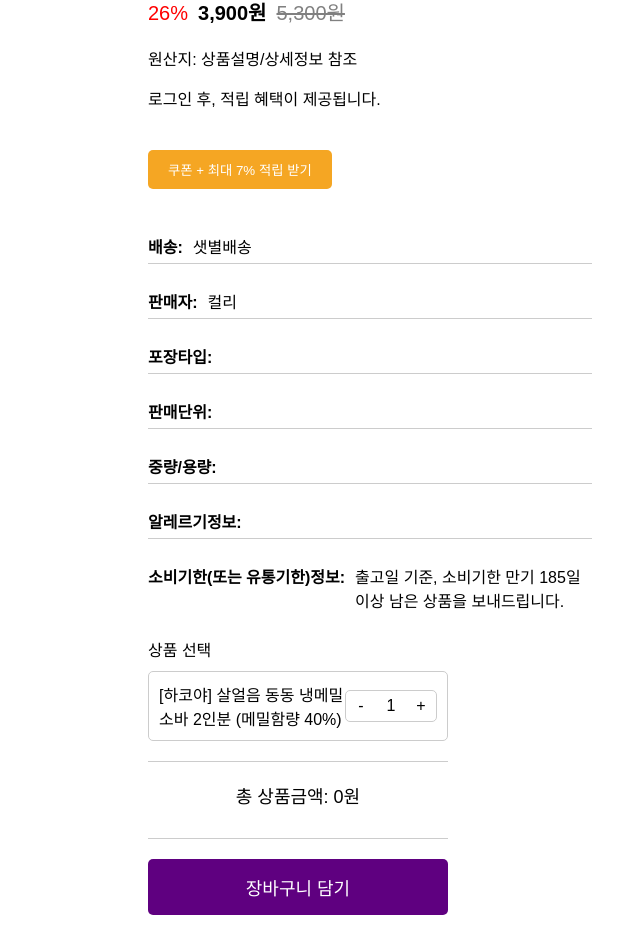
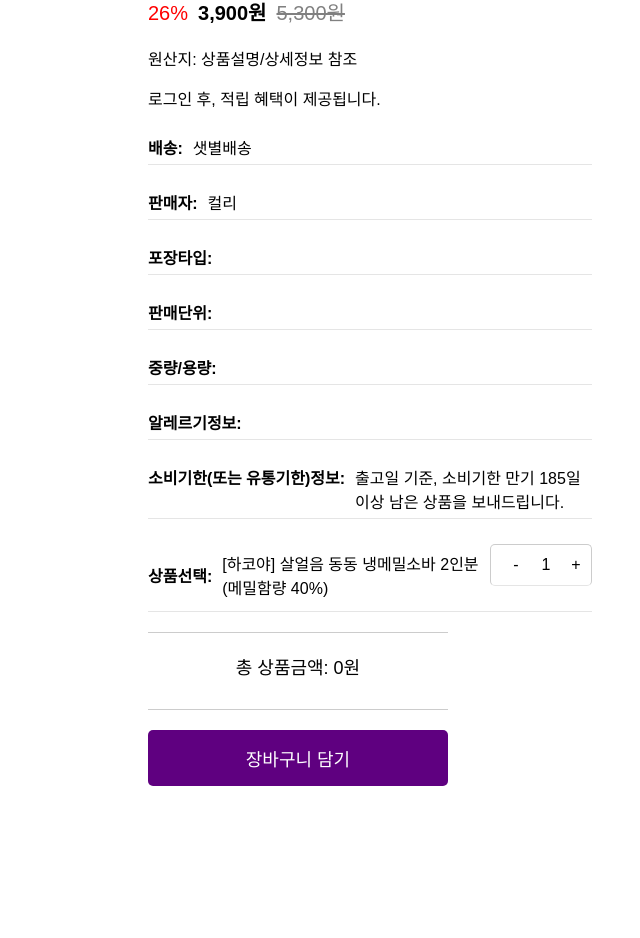
Before and after one commit to daegwan00/KurlyApp, a React (Create React App) app: page /detail in a window 1280 px wide. Shown: the part 371-1309 px from the top of the page, without its empty margins (640-1280 px from the left). After the commit the page ends 1197 px from the top, so only its background shows below. Built offline with nearby package versions, Linux system fonts and the light colour scheme.

Commit message:
제품상세페이지 기능 완--

```diff
--- a/src/detailproduct/ProductDDetail.css
+++ b/src/detailproduct/ProductDDetail.css
@@ -87,12 +87,14 @@
   justify-content: space-between;
   padding: 5px 0;
   margin-bottom: 20px;
-  border-bottom: 1px solid #ccc; /* 각 항목을 구분하는 하단 경계선 */
+
+  border-bottom: 1px solid rgba(204, 204, 204, 0.5);  /* 각 항목을 구분하는 하단 경계선 */
 }
 
-.product-details div:last-child {
-  border-bottom: none; /* 마지막 항목에는 하단 경계선 제거 */
-}
+/* .product-details div:last-child{
+  border-bottom: none;
+} */
+
 
 .product-details div::before {
   content: attr(data-label);
@@ -186,9 +188,9 @@
   display: flex;
   justify-content: space-between;
   align-items: center;
-  border: 1px solid #ccc;
+
   padding: 10px;
-  border-radius: 5px;
+
 }
 
 .quantity-control {
--- a/src/detailproduct/ProductDDetail.js
+++ b/src/detailproduct/ProductDDetail.js
@@ -40,7 +40,7 @@ const ProductDetail = () => {
           <p>원산지: 상품설명/상세정보 참조</p>
           <p>로그인 후, 적립 혜택이 제공됩니다.</p>
         </div>
-        <button className="coupon-button">쿠폰 + 최대 7% 적립 받기</button>
+
         <div className="product-details">
           <div data-label="배송:"><span>샛별배송</span></div>
             <div data-label="판매자:"><span>컬리</span></div>
@@ -49,10 +49,7 @@ const ProductDetail = () => {
             <div data-label="중량/용량:"><span></span></div>
             <div data-label="알레르기정보:"><span></span></div>
             <div data-label="소비기한(또는 유통기한)정보:"><span>출고일 기준, 소비기한 만기 185일 이상 남은 상품을 보내드립니다.</span></div>
-        </div>
-        <div className="product-selection">
-          <label htmlFor="product-options">상품 선택</label>
-          <div className="product-option-detail">
+            <div className="product-option-detail" data-label="상품선택: ">
               <span>[하코야] 살얼음 동동 냉메밀소바 2인분 (메밀함량 40%)</span>
               <div className="quantity-control">
                 <button onClick={handleDecrement} className="quantity-button">-</button>
@@ -61,15 +58,12 @@ const ProductDetail = () => {
               </div>
           </div>
         </div>
+
         <div className='product-summary'>
           <div className='total-price'>
             <span>총 상품금액: </span>
             <span className='price-amout'>0원</span>
           </div>
-          {/* <div className='benefit-info'>
-            <span className='benefit-label'>적립</span>
-            <span>로그인 후, 적립 혜택 제공</span>
-          </div> */}
         </div>
         <button className='add-to-cart-button'>장바구니 담기</button>
       </div>
```
